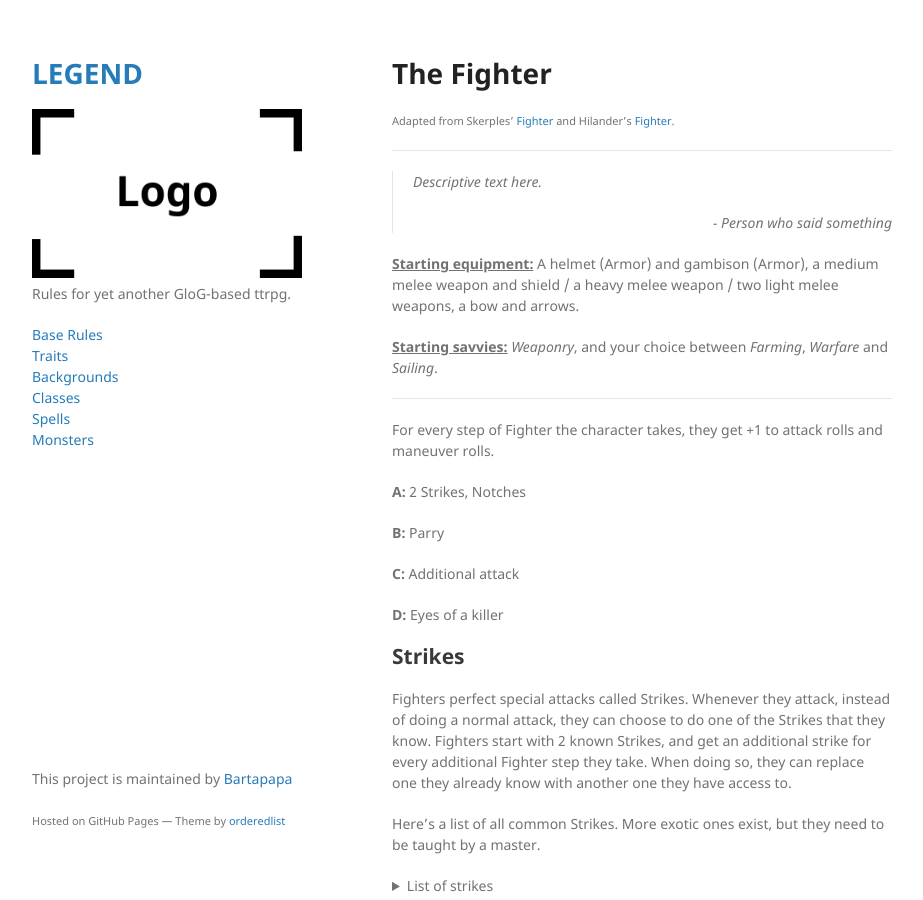
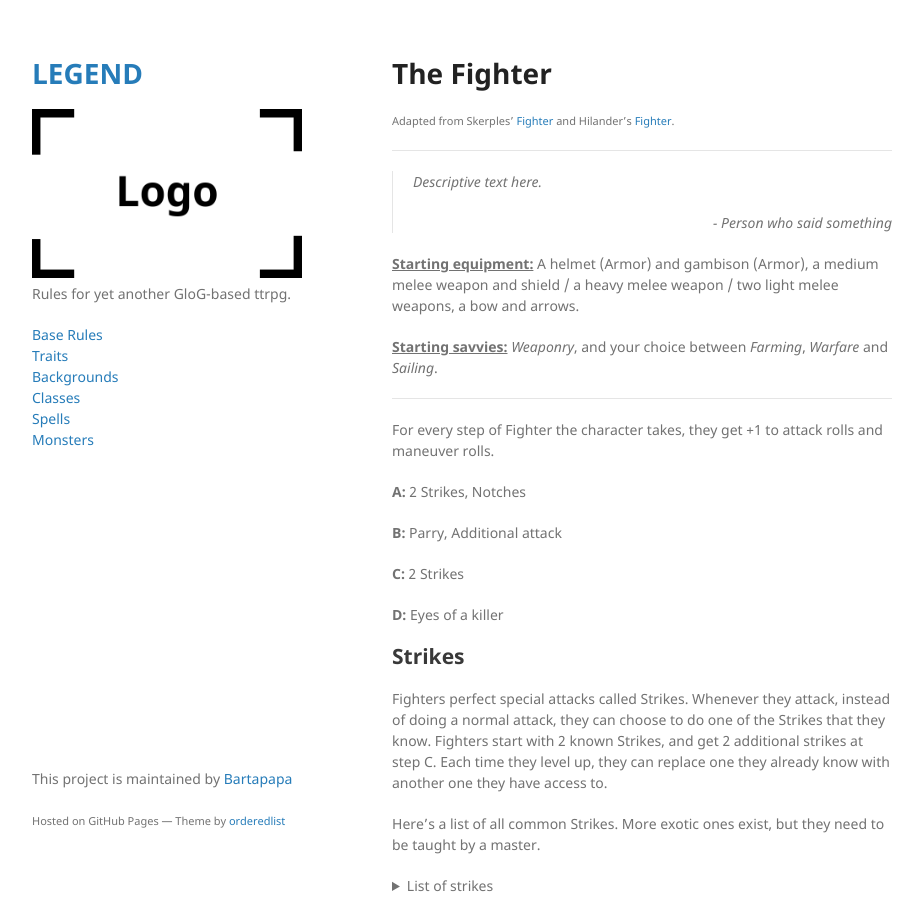
Before and after one commit to Bartapapa/legend, a Jekyll site: the page built from docs/class/fighter.md, in a window 1280 px wide and 900 px high. Shown: the whole window, without its empty margins (178-1101 px from the left). Built offline with Jekyll 4.4.1, drawn with Linux system fonts in a browser that asks for light colours.

Commit message:
Update fighter.md

```diff
--- a/docs/class/fighter.md
+++ b/docs/class/fighter.md
@@ -21,14 +21,14 @@ For every step of Fighter the character takes, they get +1 to attack rolls and m
 
 <b>A:</b> 2 Strikes, Notches
 
-<b>B:</b> Parry
+<b>B:</b> Parry, Additional attack
 
-<b>C:</b> Additional attack
+<b>C:</b> 2 Strikes
 
 <b>D:</b> Eyes of a killer
 
 ## Strikes
-Fighters perfect special attacks called Strikes. Whenever they attack, instead of doing a normal attack, they can choose to do one of the Strikes that they know. Fighters start with 2 known Strikes, and get an additional strike for every additional Fighter step they take. When doing so, they can replace one they already know with another one they have access to.
+Fighters perfect special attacks called Strikes. Whenever they attack, instead of doing a normal attack, they can choose to do one of the Strikes that they know. Fighters start with 2 known Strikes, and get 2 additional strikes at step C. Each time they level up, they can replace one they already know with another one they have access to.
 
 Here's a list of all common Strikes. More exotic ones exist, but they need to be taught by a master.
 <details markdown="1">
```
